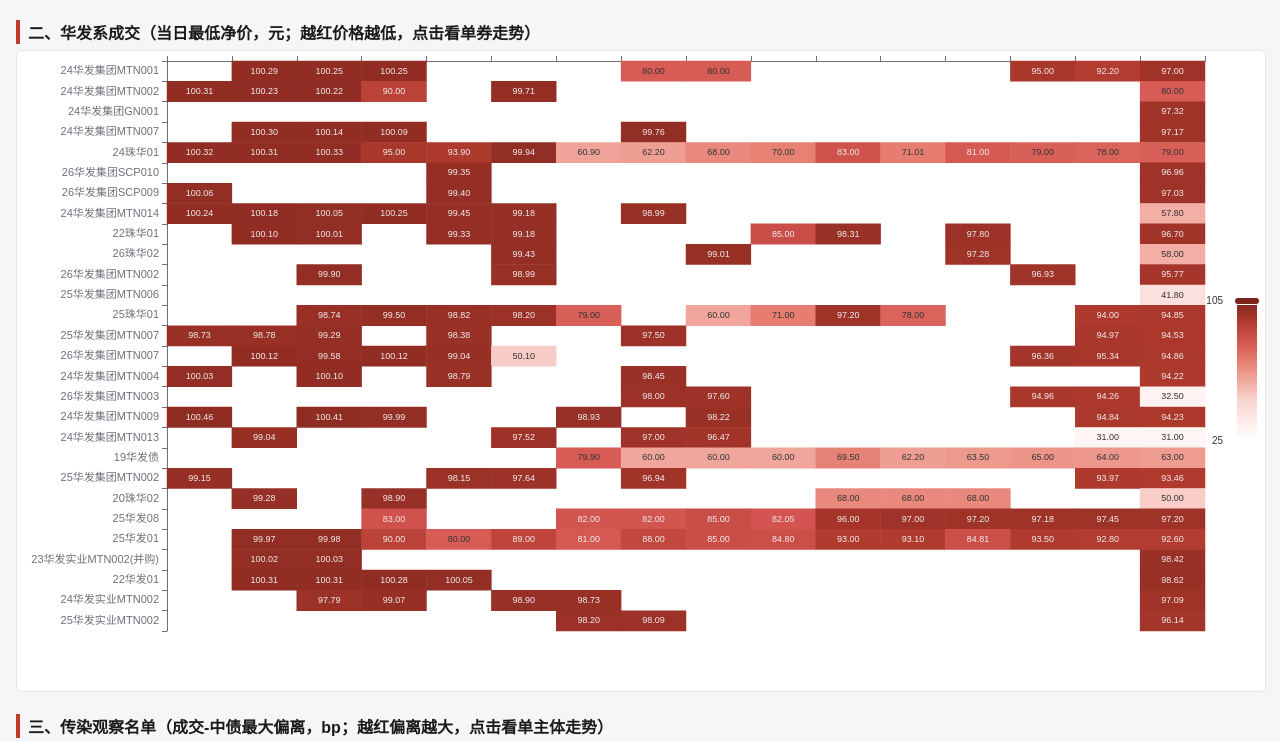
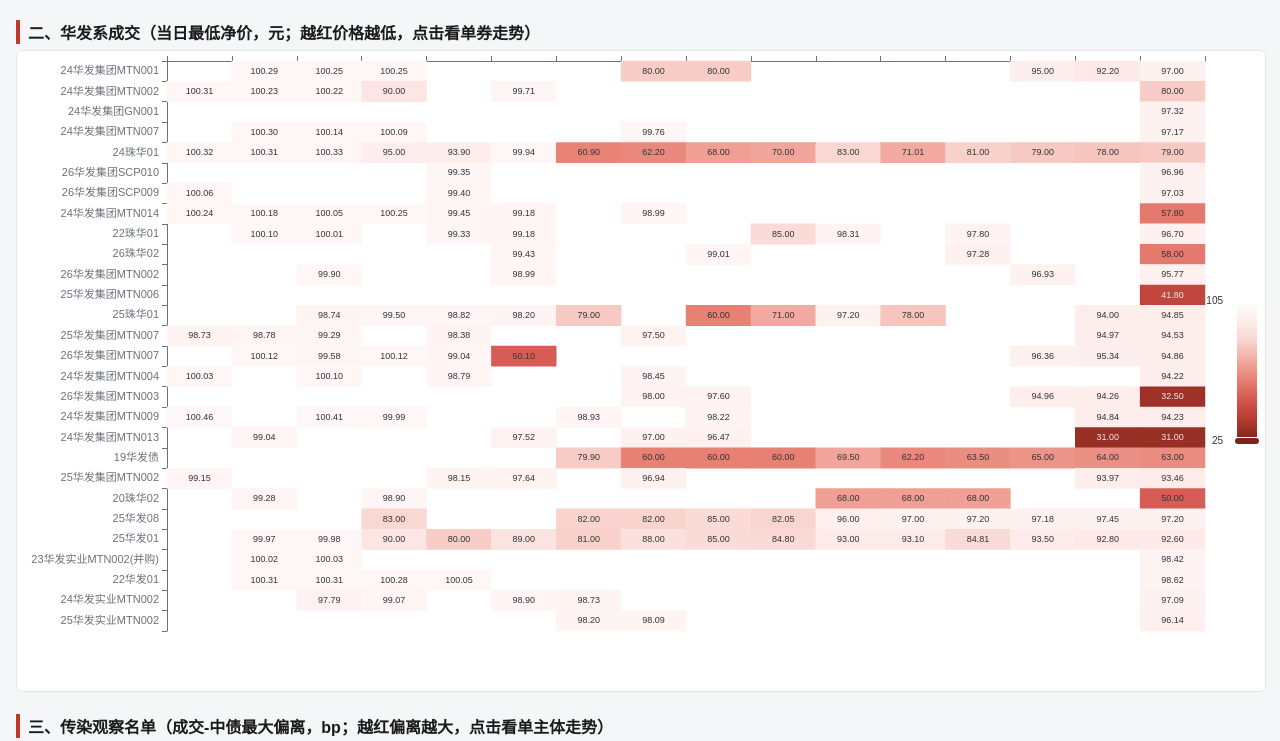
Before and after one commit to hsj315/huafa-bond-daily, a plain HTML site: page index.html in a window 1280 px wide. Shown: the part 612-1353 px from the top of the page. Drawn offline with Linux system fonts and the light colour scheme; animation ran at ten frames a second.

Commit message:
修正价格色阶方向: 低价深红高价浅

```diff
--- a/index.html
+++ b/index.html
@@ -59,7 +59,7 @@ const PRICE_PIECES = [
   {min:80, max:90, color:'#f5b9b1', label:'80-90'},
   {min:90, max:98, color:'#d4efdf', label:'90-98'},
   {min:98, color:'#1e8449', label:'>=98'}];
-function heat(id, rows, vmin, vmax, fmt, clickCb, pieces){
+function heat(id, rows, vmin, vmax, fmt, clickCb, pieces, palette){
   const data = [];
   rows.forEach((r,i)=>r.vals.forEach((v,j)=>{ if(v!==null) data.push([j,i,v]); }));
   const ch = echarts.init(document.getElementById(id));
@@ -70,7 +70,7 @@ function heat(id, rows, vmin, vmax, fmt, clickCb, pieces){
     yAxis:{type:'category',data:rows.map(r=>r.name),inverse:true,axisLabel:{fontSize:11}},
     visualMap: pieces
       ? {type:'piecewise',pieces:pieces,orient:'vertical',right:0,top:'center',itemWidth:14,itemHeight:10,textStyle:{fontSize:10}}
-      : {min:vmin,max:vmax,calculable:true,orient:'vertical',right:0,top:'center',inRange:{color:C_RED},textStyle:{fontSize:10}},
+      : {min:vmin,max:vmax,calculable:true,orient:'vertical',right:0,top:'center',inRange:{color:palette||C_RED},textStyle:{fontSize:10}},
     series:[{type:'heatmap',data:data,label:{show:true,fontSize:9,formatter:p=>fmt(p.value[2])},emphasis:{itemStyle:{borderColor:'#333',borderWidth:1}}}]
   });
   ch.on('click',p=>clickCb(rows[p.value[1]]));
@@ -90,8 +90,9 @@ function line(elId, title, days, series){
   });
   el.scrollIntoView({behavior:'smooth',block:'center'});
 }
+const C_PRICE = ['#7b241c','#b03a2e','#d35450','#e67e71','#f2a99f','#f9d5d0','#fdecea','#ffffff']; // 低价深红->高价白
 heat('priceHeat', D.price, 25, 105, v=>v.toFixed(2),
-  r=>line('priceLine', r.name+'（'+r.tag+' · '+r.tenor+'）最低净价', D.days, r.vals));
+  r=>line('priceLine', r.name+'（'+r.tag+' · '+r.tenor+'）最低净价', D.days, r.vals), null, C_PRICE);
 heat('contHeat', D.cont, -20, 250, v=>Math.round(v),
   r=>line('contLine', r.name+'（'+r.cat+'）日度最大偏离 bp', D.days, r.vals));
 // 分类小图
```
